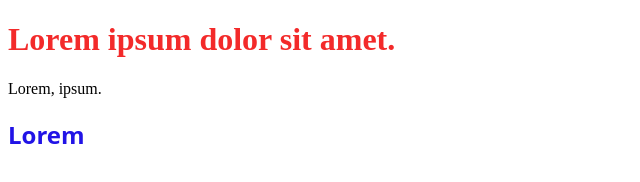
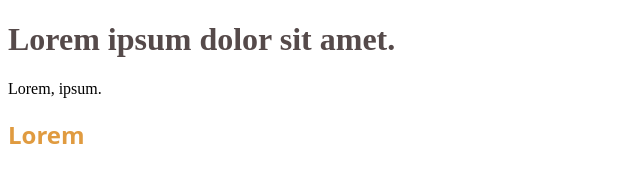
Before and after one commit to Mohamed-Yahyaa/Veille-technologie, a plain HTML site: page sass/index.html in a window 1280 px wide. Shown: the whole page, without its empty margins (0-640 px from the left). Drawn offline with Linux system fonts and the light colour scheme.

Commit message:
sass-add

```diff
--- a/sass/css/style.css
+++ b/sass/css/style.css
@@ -1,9 +1,9 @@
 h1 {
-  color: #f32a2a;
+  color: #554a4a;
 }
 
 .container h2 {
-  color: #2113e6;
+  color: #e09b40;
   font-family: "Open Sans", sans-serif;
 }
 /*# sourceMappingURL=style.css.map */
```
